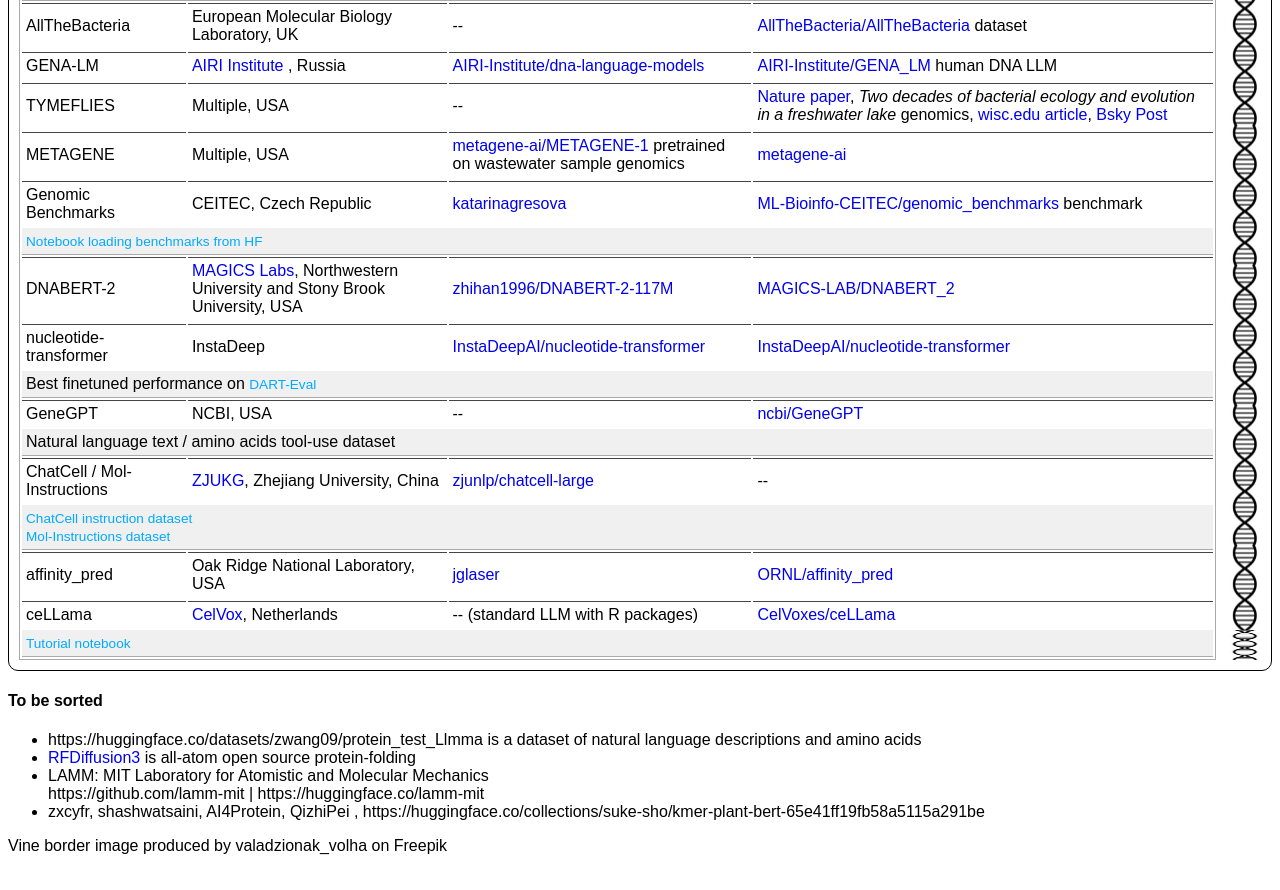
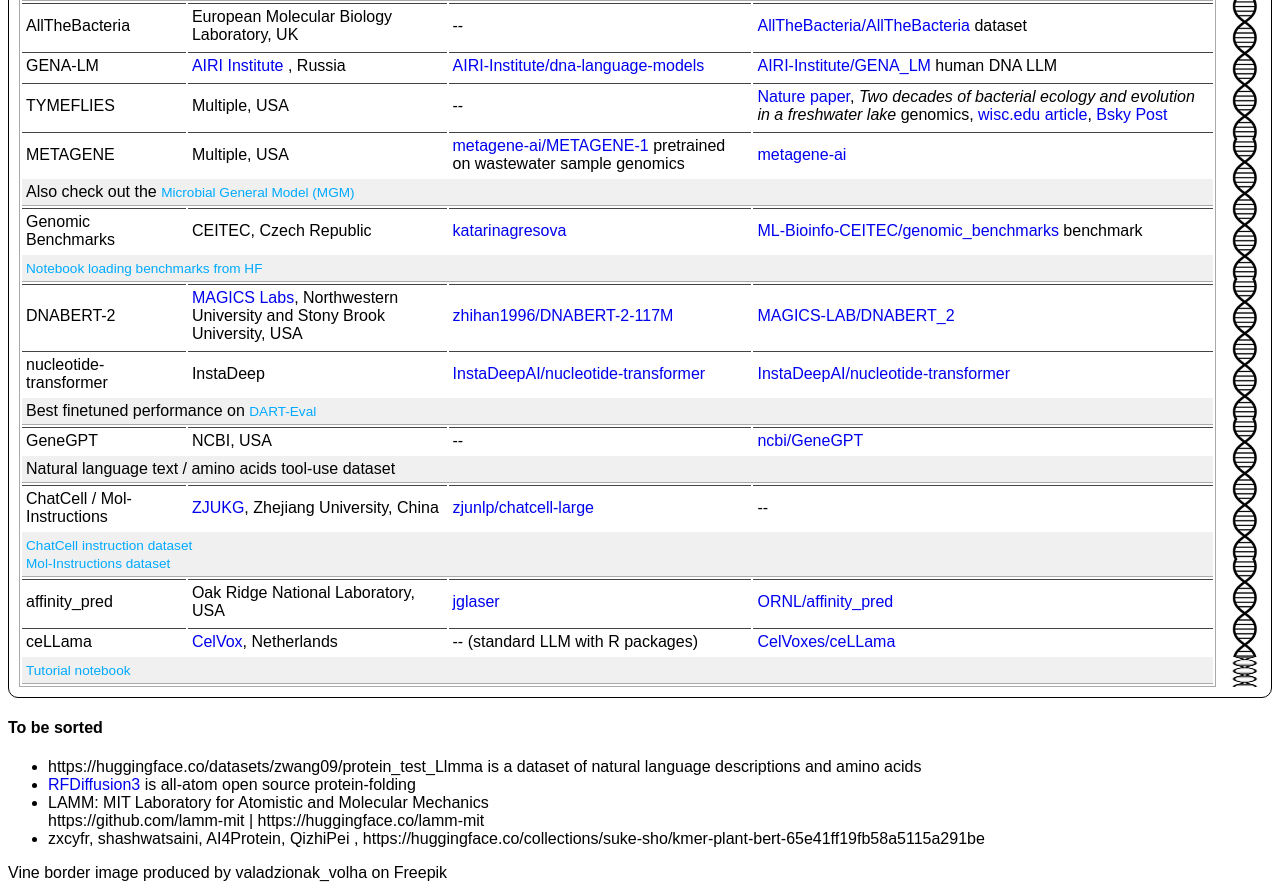
Before and after one commit to mapmeld/plant-based-llms, a plain HTML site: page index.html in a window 1280 px wide. Shown: the part 3393-4283 px from the top of the page. Before the commit the page ends 4256 px from the top, so only its background shows below. Drawn offline with Linux system fonts and the light colour scheme.

Commit message:
connect metagene and mgm

```diff
--- a/index.html
+++ b/index.html
@@ -1057,7 +1057,11 @@
                     </a>
                 </td>
             </tr>
-            <tr></tr>
+            <tr>
+                <td colspan="4">
+                    Also check out the <a href='https://github.com/HUST-NingKang-Lab/MGM'>Microbial General Model (MGM)</a>
+                </td>
+            </tr>
 
             <tr>
                 <td>Genomic Benchmarks</td>
```
